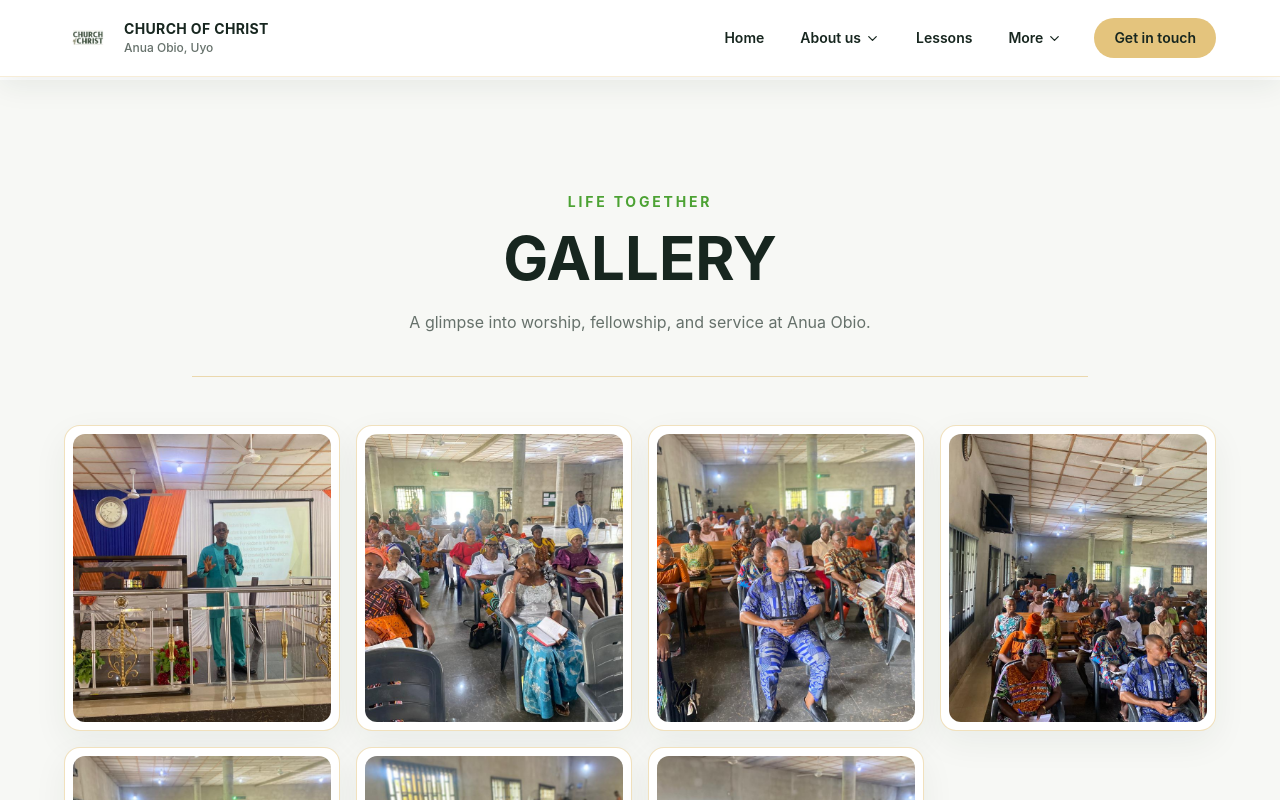
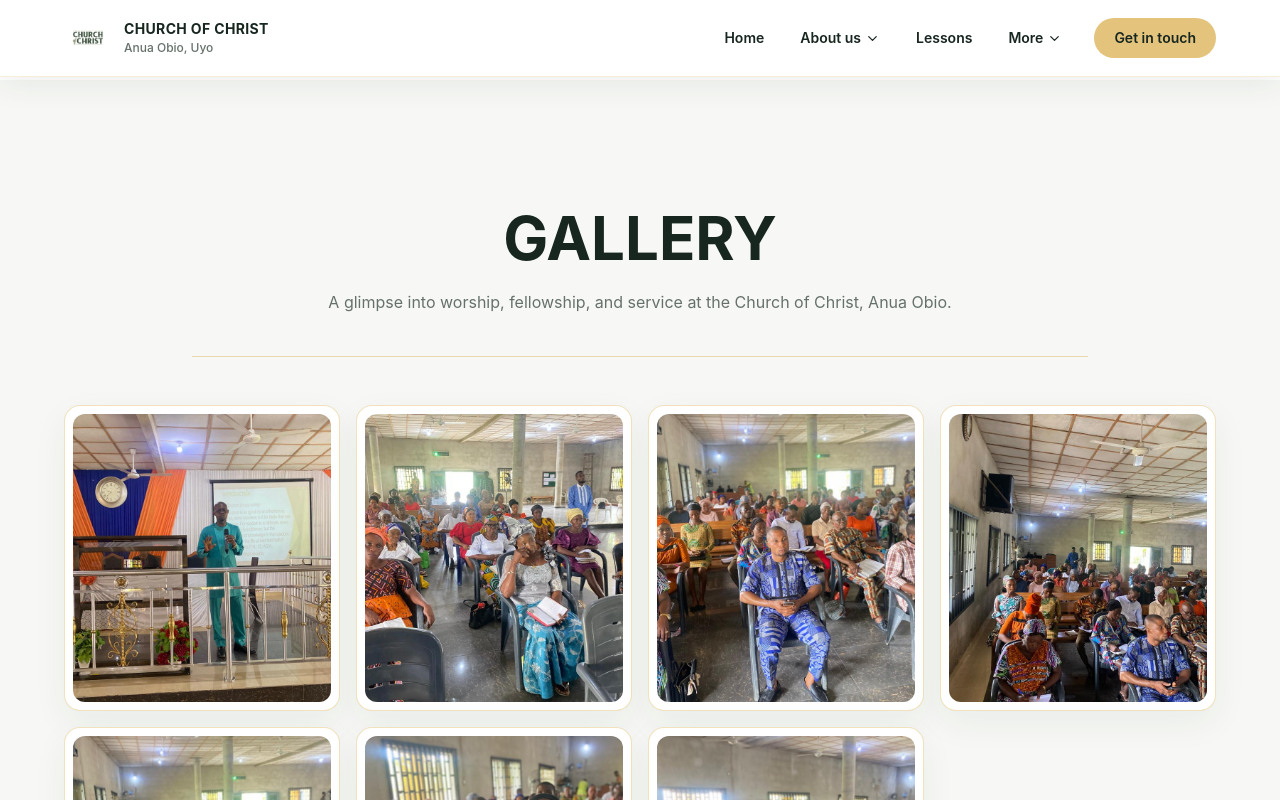
Before and after one commit to JoyOffiong/AnuaObio-website, a Next.js app: page /pages/more/gallery in a window 1280 px wide. Shown: the top 800 px of the page. Built offline with nearby package versions, Linux system fonts and the light colour scheme.

Commit message:
new updates

```diff
--- a/src/app/pages/more/gallery/page.tsx
+++ b/src/app/pages/more/gallery/page.tsx
@@ -17,14 +17,12 @@ function Gallery() {
   return (
     <main className="min-h-screen bg-[#f7f8f5] px-6 pb-20 pt-28 font-inter sm:px-10 lg:px-16">
       <header className="mx-auto max-w-4xl border-b border-[#e4c47d]/60 pb-10 text-center">
-        <p className="text-sm font-bold uppercase tracking-[0.2em] text-[#4ca233]">
-          Life together
-        </p>
+
         <h1 className="mt-4 text-4xl font-bold uppercase text-[#17261f] sm:text-6xl">
           Gallery
         </h1>
         <p className="mx-auto mt-5 max-w-2xl leading-7 text-[#66716b]">
-          A glimpse into worship, fellowship, and service at Anua Obio.
+          A glimpse into worship, fellowship, and service at the Church of Christ, Anua Obio.
         </p>
       </header>
       <section className="mx-auto mt-12 max-w-7xl">
--- a/src/app/pages/more/gallery1/page.tsx
+++ b/src/app/pages/more/gallery1/page.tsx
@@ -12,9 +12,7 @@ function GalleryPreview() {
             <p className="text-sm font-bold uppercase tracking-[0.2em] text-[#4ca233]">
               Moments together
             </p>
-            <h1 className="mt-3 text-3xl font-bold text-[#17261f] sm:text-5xl">
-              Church life in pictures
-            </h1>
+
           </div>
           <Link
             href="/pages/more/gallery"
```
